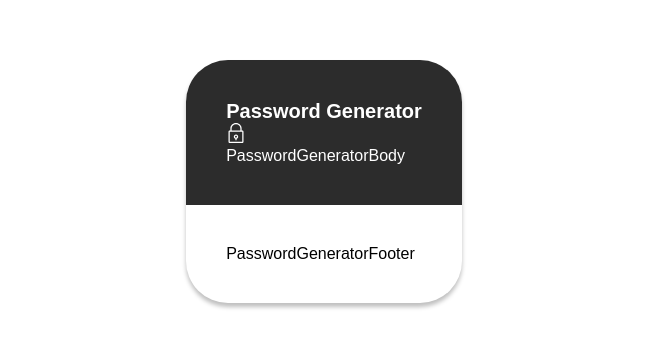
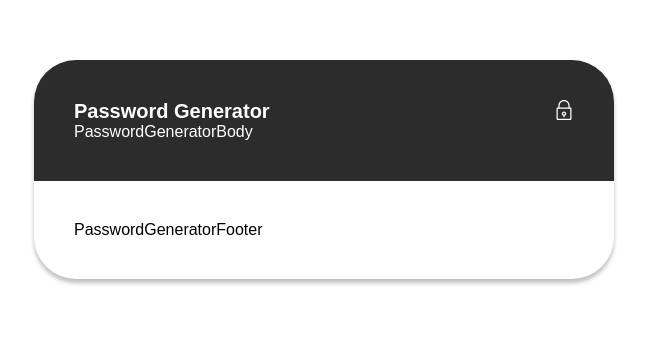
Before and after one commit to fran1014/passwordgenerator-react, a React (Create React App) app: page / in a window 1280 px wide. Shown: the part 140-488 px from the top of the page, without its empty margins (316-963 px from the left). Built offline with nearby package versions, Linux system fonts and the light colour scheme.

Commit message:
created header component

```diff
--- a/src/components/PasswordGeneratorHeader/style.module.css
+++ b/src/components/PasswordGeneratorHeader/style.module.css
@@ -1,3 +1,10 @@
+.root{
+    display: flex;
+    justify-content: space-between;
+    width: 500px;
+}
+
+
 .title {
     font-size: 20px;
     font-weight: bold;
```
